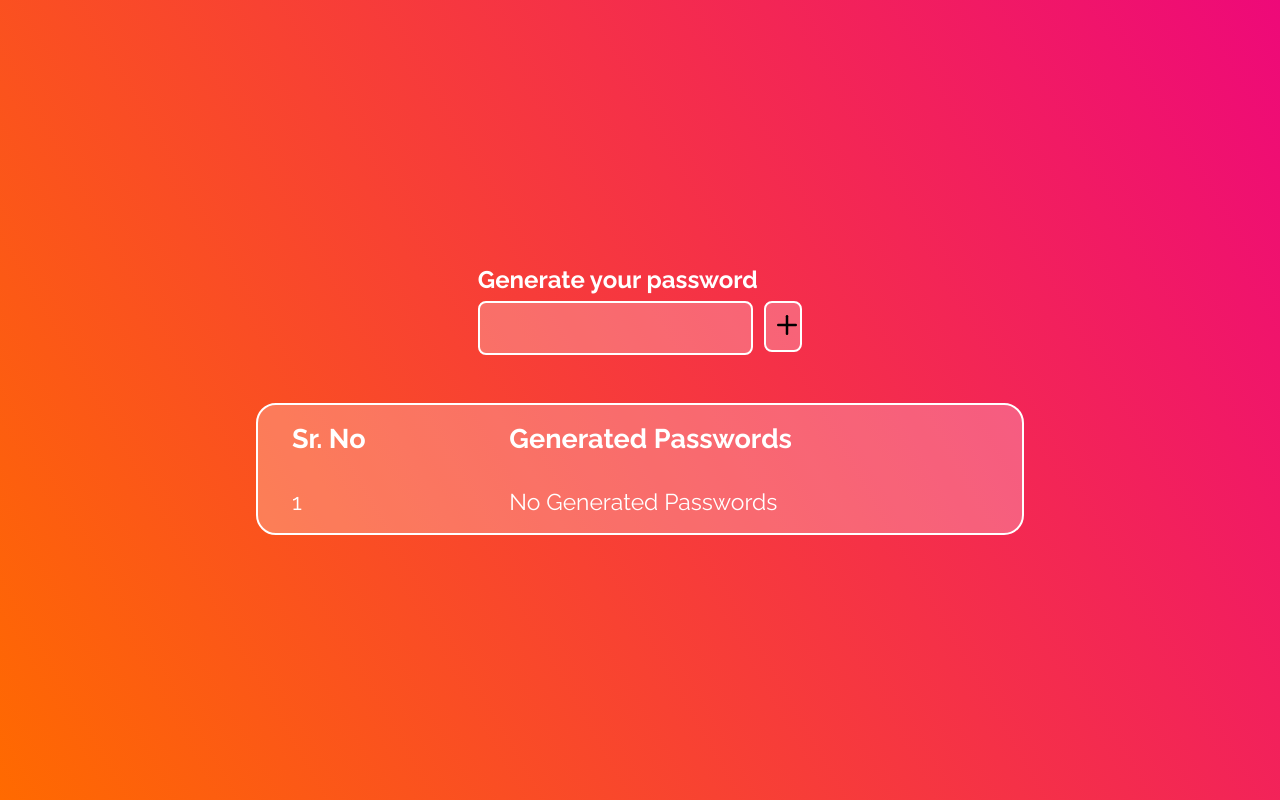
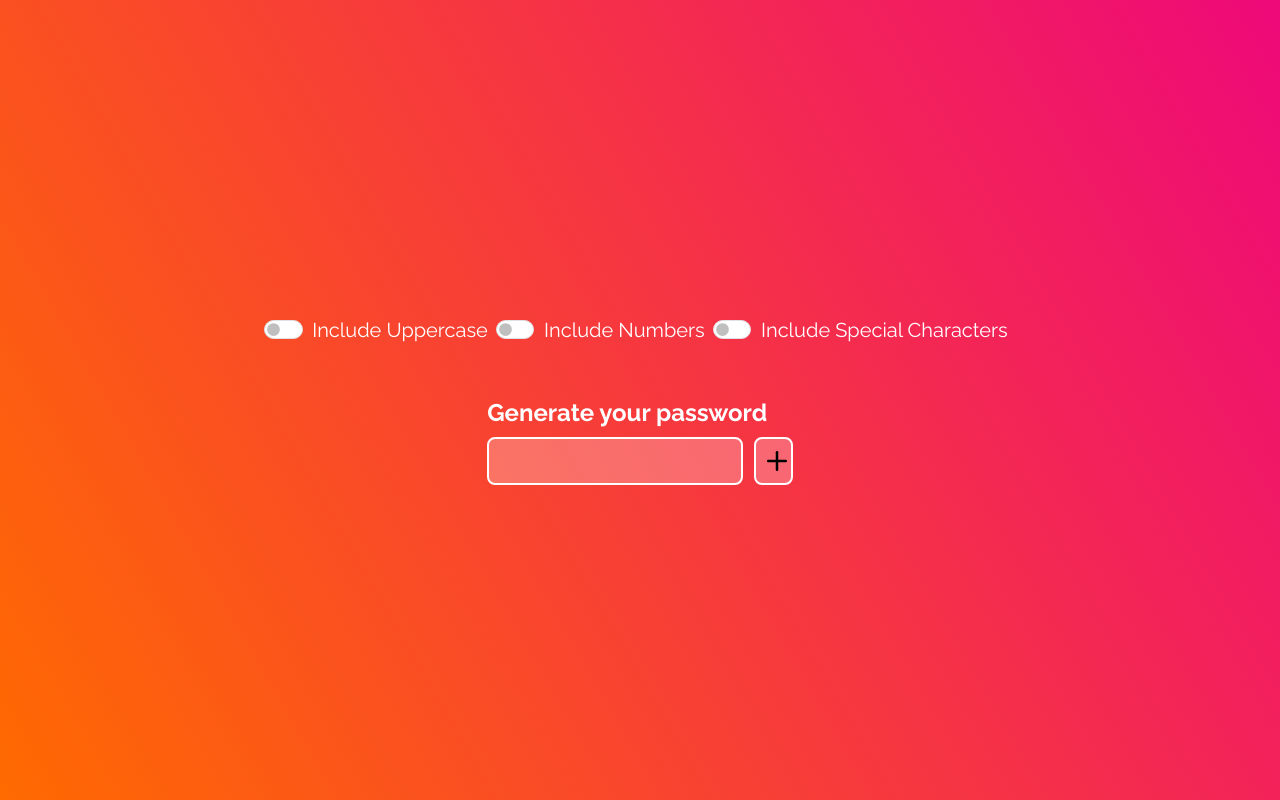
Before and after one commit to Karthikkk-24/PasswordGenerator, a plain HTML site: page index.html in a window 1280 px wide. Drawn offline with nearby package versions, Linux system fonts and the light colour scheme.

Commit message:
Password Generating Toggles Added

```diff
--- a/index.html
+++ b/index.html
@@ -6,11 +6,26 @@
     <meta http-equiv="X-UA-Compatible" content="IE=edge">
     <meta name="viewport" content="width=device-width, initial-scale=1.0">
     <title>Password Generator</title>
+    <link rel="stylesheet" href="https://cdn.jsdelivr.net/npm/bootstrap@5.3.0-alpha1/dist/css/bootstrap.min.css">
     <link rel="stylesheet" href="style.css">
 </head>
 
 <body>
     <div class="page">
+        <div class="password_toggles">
+            <div class="form-check form-switch">
+                <input class="form-check-input" type="checkbox" role="switch" id="uppercase">
+                <label class="form-check-label" for="uppercase">Include Uppercase</label>
+            </div>
+            <div class="form-check form-switch">
+                <input class="form-check-input" type="checkbox" role="switch" id="numbers">
+                <label class="form-check-label" for="numbers">Include Numbers</label>
+            </div>
+            <div class="form-check form-switch">
+                <input class="form-check-input" type="checkbox" role="switch" id="specialcharacters">
+                <label class="form-check-label" for="specialcharacters">Include Special Characters</label>
+            </div>
+        </div>
         <div class="section">
             <label for="">Generate your password</label>
             <div class="flex_row">
@@ -26,20 +41,10 @@
                 </button>
             </div>
         </div>
-        <div class="generated_passwords">
-            <table>
-                <tr>
-                    <th>Sr. No</th>
-                    <th>Generated Passwords</th>
-                </tr>
-                <tr>
-                    <td>1</td>
-                    <td>No Generated Passwords</td>
-                </tr>
-            </table>
-        </div>
+
     </div>
 
+    <script src="https://cdn.jsdelivr.net/npm/bootstrap@5.3.0-alpha1/dist/js/bootstrap.bundle.min.js"></script>
     <script src="main.js"></script>
 </body>
 
--- a/main.js
+++ b/main.js
@@ -1,4 +1,7 @@
 let password = document.getElementById('password');
+let uppercase = document.getElementById('uppercase');
+let numbers = document.getElementById('numbers');
+let specialcharacters = document.getElementById('specialcharacters');
 
 function generatePassword(length, includeLowercase, includeUppercase, includeNumbers, includeSpecial) {
     let characterSet = "";
@@ -24,5 +27,5 @@ function generatePassword(length, includeLowercase, includeUppercase, includeNum
 }
 
 function generate_password() {
-    password.value = generatePassword(12, true, true, true, true);
+    password.value = generatePassword(12, true, (uppercase.checked), (numbers.checked), (specialcharacters.checked));
 }
--- a/style.css
+++ b/style.css
@@ -59,33 +59,21 @@ label {
 
 .add_btn {
   width: 3vw;
-  height: 6.4vh;
+  height: 6vh;
   border: 2px solid white;
   border-radius: 8px;
   background: rgba(255, 255, 255, 0.25);
 }
 
-.generated_passwords {
+.password_toggles {
   width: 60vw;
+  display: flex;
+  flex-direction: row;
+  align-items: center;
+  justify-content: space-evenly;
 }
 
-.generated_passwords table {
-  width: 100%;
-  border: 2px solid white;
-  border-radius: 20px;
-  background: rgba(255, 255, 255, 0.25);
+.form-check-label {
+  font-weight: normal;
+  font-size: 20px;
 }
-
-.generated_passwords table tr,
-.generated_passwords table th {
-  font-size: 1.3em;
-  color: white;
-  padding: 1rem 2rem;
-  text-align: start;
-}
-
-.generated_passwords table td {
-  font-size: 1.1em;
-  color: white;
-  padding: 1rem 2rem;
-}
```
